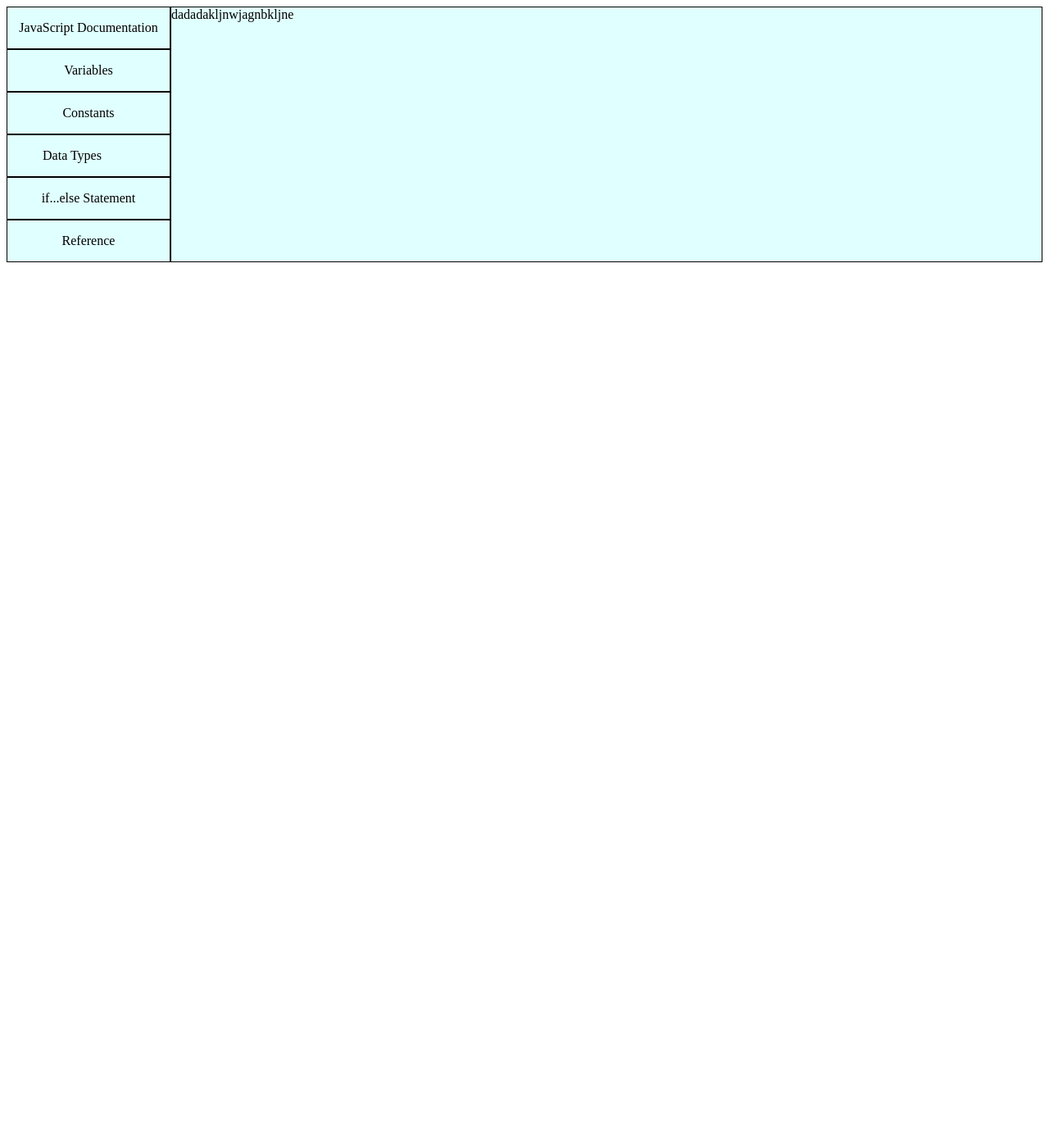
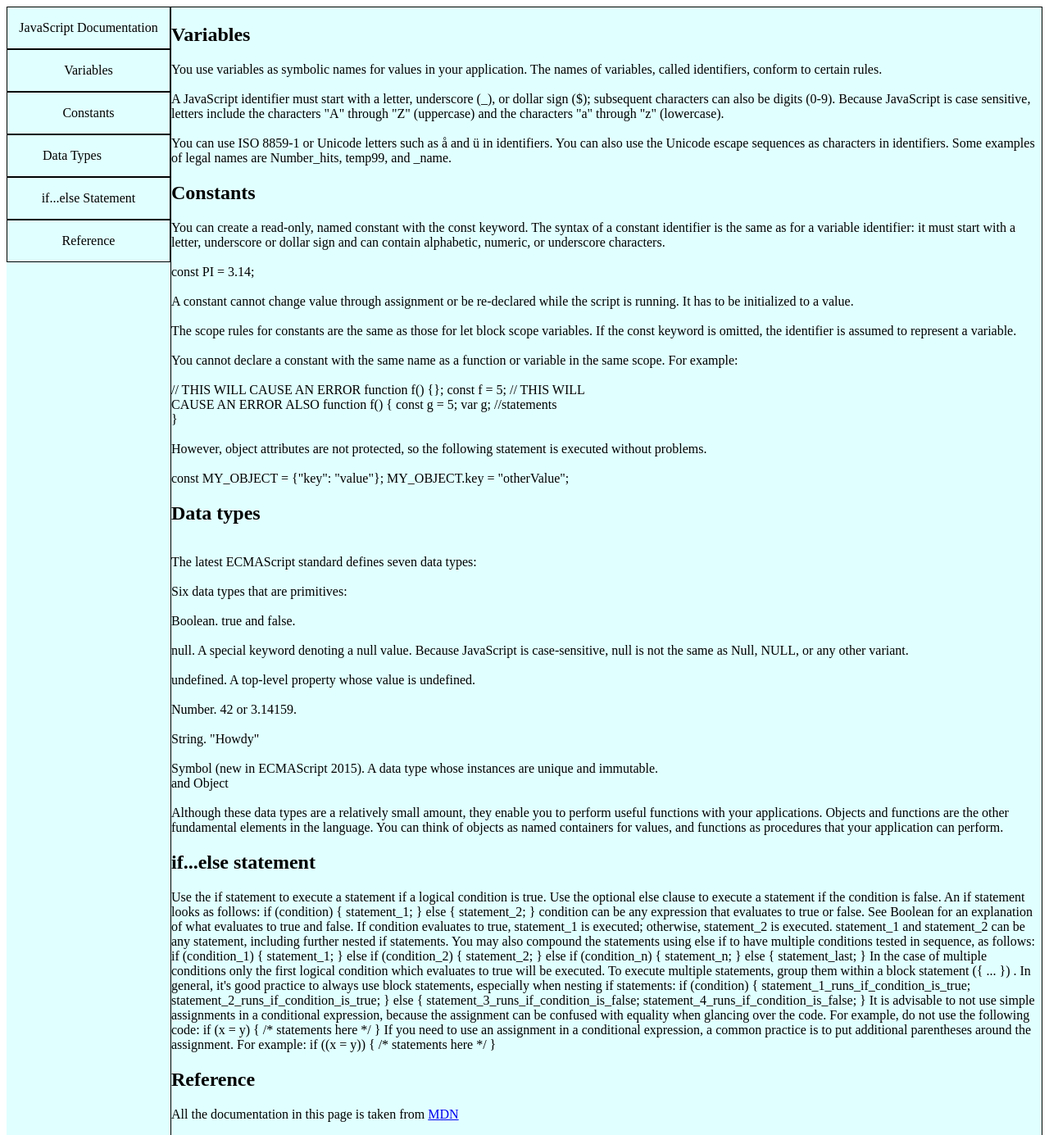
Before and after one commit to jipark92/Technical-Documentation-Page-Project, a plain HTML site: page index.html in a window 1280 px wide. Shown: the top 1385 px of the page at 82% size. Before the commit the page ends 800 px from the top, so only its background shows below. Drawn offline with Linux system fonts and the light colour scheme.

Commit message:
almost done

```diff
--- a/index.html
+++ b/index.html
@@ -18,7 +18,7 @@
         </section>
         </nav>
 
-        <section class="main-section" id="variables">
+        <section class="main-section">
             <a href="#variables" class="nav-link">Variables</a>
             <p></p>
             <p></p>
@@ -32,18 +32,18 @@
             <p></p>
         </section>
 
-        <section class="main-section" id="constants">
+        <section class="main-section" >
             <a href="#constants" class="nav-link">Constants</a>
         </section>
 
-        <section class="main-section" id="data_types">
+        <section class="main-section" >
             <a href="#data_types" class="nav-link">Data Types</a>
             <ul>
 
             </ul>
         </section>
 
-        <section class="main-section" id="if_else_statement">
+        <section class="main-section" >
             <a href="#if_else_statement" class="nav-link">if...else Statement</a>
             <code></code>
             <code></code>
@@ -60,7 +60,113 @@
 
     </div>
     <div class="secondpage">
-        dadadakljnwjagnbkljne
+
+        <section id="variables">
+            <p><h1>Variables</h1>
+             You use variables as symbolic names for values in your application. The names of variables, called identifiers, conform to certain rules.<br>
+            <br>
+            A JavaScript identifier must start with a letter, underscore (_), or dollar sign ($); subsequent characters can also be digits (0-9). Because JavaScript is case sensitive, letters include the characters "A" through "Z" (uppercase) and the characters "a" through "z" (lowercase).<br>
+            <br>
+            You can use ISO 8859-1 or Unicode letters such as å and ü in identifiers. You can also use the Unicode escape sequences as characters in identifiers. Some examples of legal names are Number_hits, temp99, and _name.
+            <br></p>
+        </section>
+
+
+        <section id="constants">
+
+            <p><h1>Constants</h1>
+            You can create a read-only, named constant with the const keyword. The syntax of a constant identifier is the same as for a variable identifier: it must start with a letter, underscore or dollar sign and can contain alphabetic, numeric, or underscore characters.
+            <br>
+            <br>
+            const PI = 3.14;
+            <br>
+            <br>
+            A constant cannot change value through assignment or be re-declared while the script is running. It has to be initialized to a value.
+            <br>
+            <br>
+            The scope rules for constants are the same as those for let block scope variables. If the const keyword is omitted, the identifier is assumed to represent a variable.
+            <br>
+            <br>
+            You cannot declare a constant with the same name as a function or variable in the same scope. For example:
+            <br>
+            <br>
+            // THIS WILL CAUSE AN ERROR function f() {}; const f = 5; // THIS WILL
+            <br>
+            CAUSE AN ERROR ALSO function f() { const g = 5; var g; //statements
+            <br>
+            }
+             <br>
+             <br>
+            However, object attributes are not protected, so the following statement is executed without problems.
+            <br>
+            <br>
+            const MY_OBJECT = {"key": "value"}; MY_OBJECT.key = "otherValue";
+            </p>
+        </section>
+
+
+        <section id="data_types">
+            <p><h1>Data types</h1>
+                <br>
+                The latest ECMAScript standard defines seven data types:<br>
+                <br>
+                Six data types that are primitives:<br>
+                <br>
+                Boolean. true and false.<br>
+                <br>
+                null. A special keyword denoting a null value. Because JavaScript is case-sensitive, null is not the same as Null, NULL, or any other variant.<br>
+                <br>
+                undefined. A top-level property whose value is undefined.<br>
+                <br>
+                Number. 42 or 3.14159.<br>
+                <br>
+                String. "Howdy"<br>
+                <br>
+                Symbol (new in ECMAScript 2015). A data type whose instances are unique and immutable.<br>
+                and Object<br>
+                <br>
+                Although these data types are a relatively small amount, they enable you to perform useful functions with your applications. Objects and functions are the other fundamental elements in the language. You can think of objects as named containers for values, and functions as procedures that your application can perform.<br></p>
+            </p>
+        </section>
+
+
+
+
+       <section id="if_else_statement">
+
+<p><h1>if...else statement</h1>
+Use the if statement to execute a statement if a logical condition is true. Use the optional else clause to execute a statement if the condition is false. An if statement looks as follows:
+if (condition) { statement_1; } else { statement_2; }
+condition can be any expression that evaluates to true or false. See Boolean for an explanation of what evaluates to true and false. If condition evaluates to true, statement_1 is executed; otherwise, statement_2 is executed. statement_1 and statement_2 can be any statement, including further nested if statements.
+
+You may also compound the statements using else if to have multiple conditions tested in sequence, as follows:
+if (condition_1) { statement_1; } else if (condition_2) { statement_2;
+        } else if (condition_n) { statement_n; } else { statement_last; }
+
+In the case of multiple conditions only the first logical condition which evaluates to true will be executed. To execute multiple statements, group them within a block statement ({ ... }) . In general, it's good practice to always use block statements, especially when nesting if statements:
+if (condition) { statement_1_runs_if_condition_is_true;
+        statement_2_runs_if_condition_is_true; } else {
+        statement_3_runs_if_condition_is_false;
+        statement_4_runs_if_condition_is_false; }
+It is advisable to not use simple assignments in a conditional expression, because the assignment can be confused with equality when glancing over the code. For example, do not use the following code:
+if (x = y) { /* statements here */ }
+If you need to use an assignment in a conditional expression, a common practice is to put additional parentheses around the assignment. For example:
+if ((x = y)) { /* statements here */ }
+</p>
+       </section>
+
+
+
+
+
+       <section id="reference">
+
+<p><h1>Reference</h1>
+
+All the documentation in this page is taken from <a href="https://developer.mozilla.org/en-US/docs/Web/JavaScript/Guide">MDN</a>
+</p>
+
+       </section>
     </div>
     </main>
 
```
